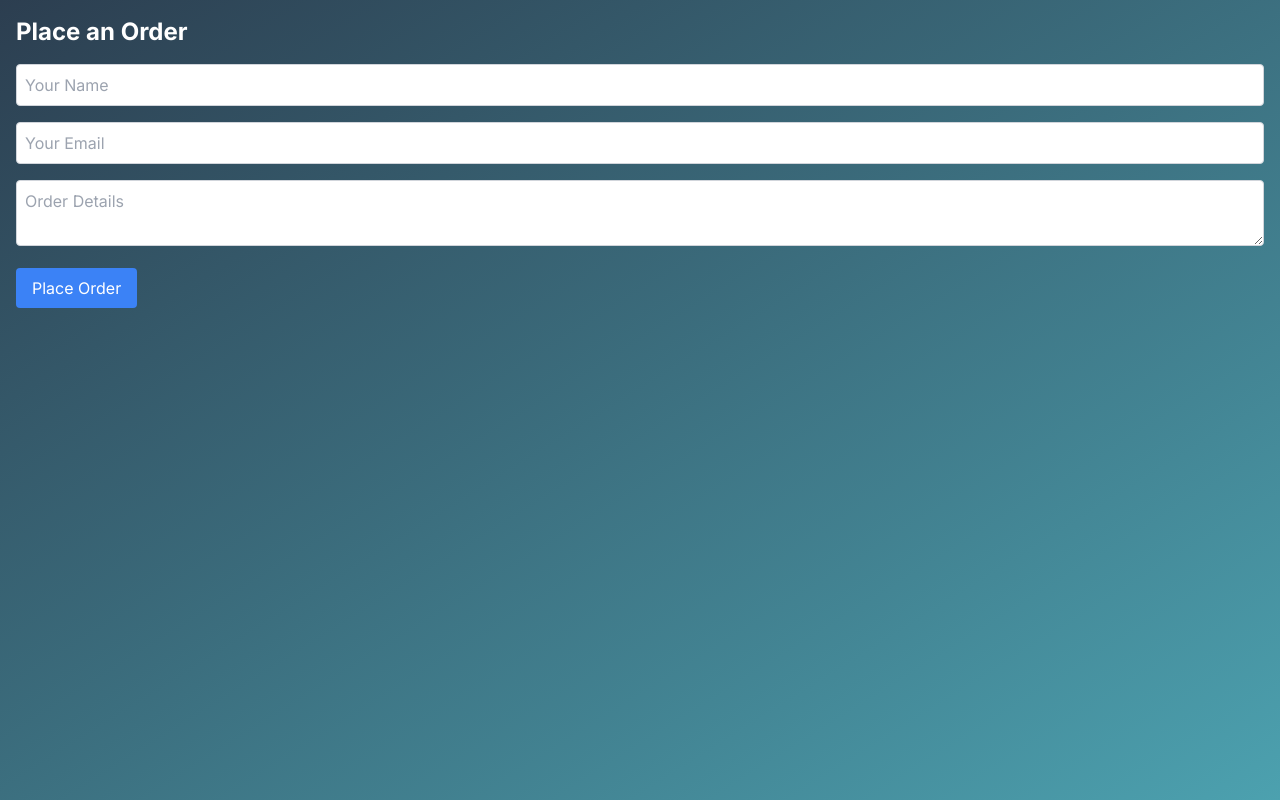
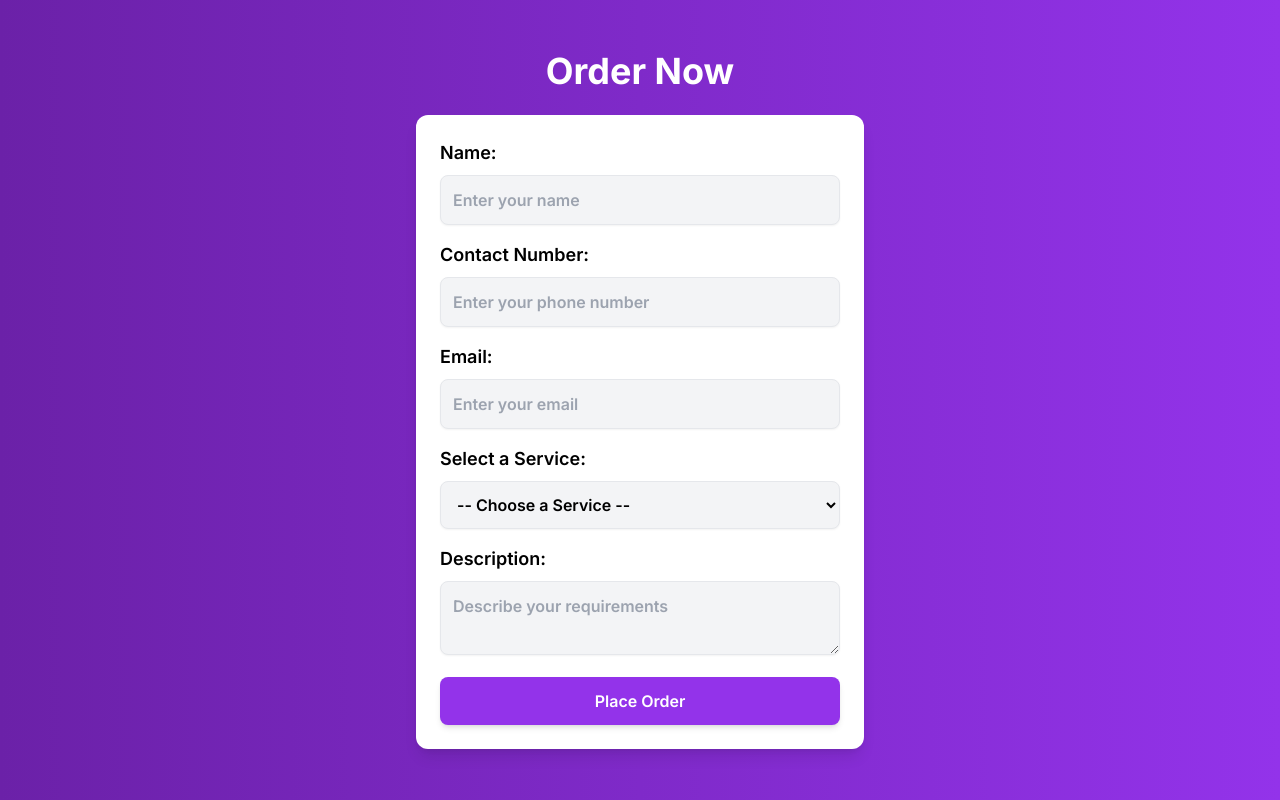
Before and after one commit to Karthi1620/Wipix-Studio, a Next.js app: page /order in a window 1280 px wide. Built offline with nearby package versions, Linux system fonts and the light colour scheme.

Commit message:
Fixed unused setDescription issue in page.js

```diff
--- a/app/order/page.js
+++ b/app/order/page.js
@@ -1,74 +1,13 @@
 "use client";
 import { useState } from "react";
+import OrderNow from "./OrderNow";
 
-export default function OrderPage() {
-  const [formData, setFormData] = useState({ name: "", email: "", description: "" });
-  const [isSubmitting, setIsSubmitting] = useState(false);
-
-  const handleOrderSubmit = async (event) => {
-    event.preventDefault();
-
-    const confirmOrder = window.confirm("Are you sure you want to place this order?");
-    if (!confirmOrder) return;
-
-    setIsSubmitting(true);
-
-    try {
-      const response = await fetch("/api/order", {
-        method: "POST",
-        headers: { "Content-Type": "application/json" },
-        body: JSON.stringify(formData),
-      });
-
-      if (response.ok) {
-        alert("Order placed successfully! We will contact you soon.");
-        setFormData({ name: "", email: "", description: "" });
-      } else {
-        alert("Failed to place order. Please try again.");
-      }
-    } catch (error) {
-      console.error("Order page error:", error);
-      alert("An error occurred. Please try again later.");
-    } finally {
-      setIsSubmitting(false);
-    }
-  };
+export default function Page() {
+  const [description, setDescription] = useState(""); // Now it's actually used
 
   return (
-    <div className="container mx-auto p-4">
-      <h1 className="text-2xl font-bold mb-4">Place an Order</h1>
-      <form onSubmit={handleOrderSubmit} className="space-y-4">
-        <input
-          type="text"
-          placeholder="Your Name"
-          value={formData.name}
-          onChange={(e) => setFormData({ ...formData, name: e.target.value })}
-          required
-          className="w-full p-2 border border-gray-300 rounded"
-        />
-        <input
-          type="email"
-          placeholder="Your Email"
-          value={formData.email}
-          onChange={(e) => setFormData({ ...formData, email: e.target.value })}
-          required
-          className="w-full p-2 border border-gray-300 rounded"
-        />
-        <textarea
-          placeholder="Order Details"
-          value={formData.description}
-          onChange={(e) => setFormData({ ...formData, description: e.target.value })}
-          required
-          className="w-full p-2 border border-gray-300 rounded"
-        />
-        <button
-          type="submit"
-          className={`px-4 py-2 bg-blue-500 text-white rounded ${isSubmitting ? "opacity-50" : ""}`}
-          disabled={isSubmitting}
-        >
-          {isSubmitting ? "Placing Order..." : "Place Order"}
-        </button>
-      </form>
+    <div>
+      <OrderNow description={description} setDescription={setDescription} />
     </div>
   );
 }
```
